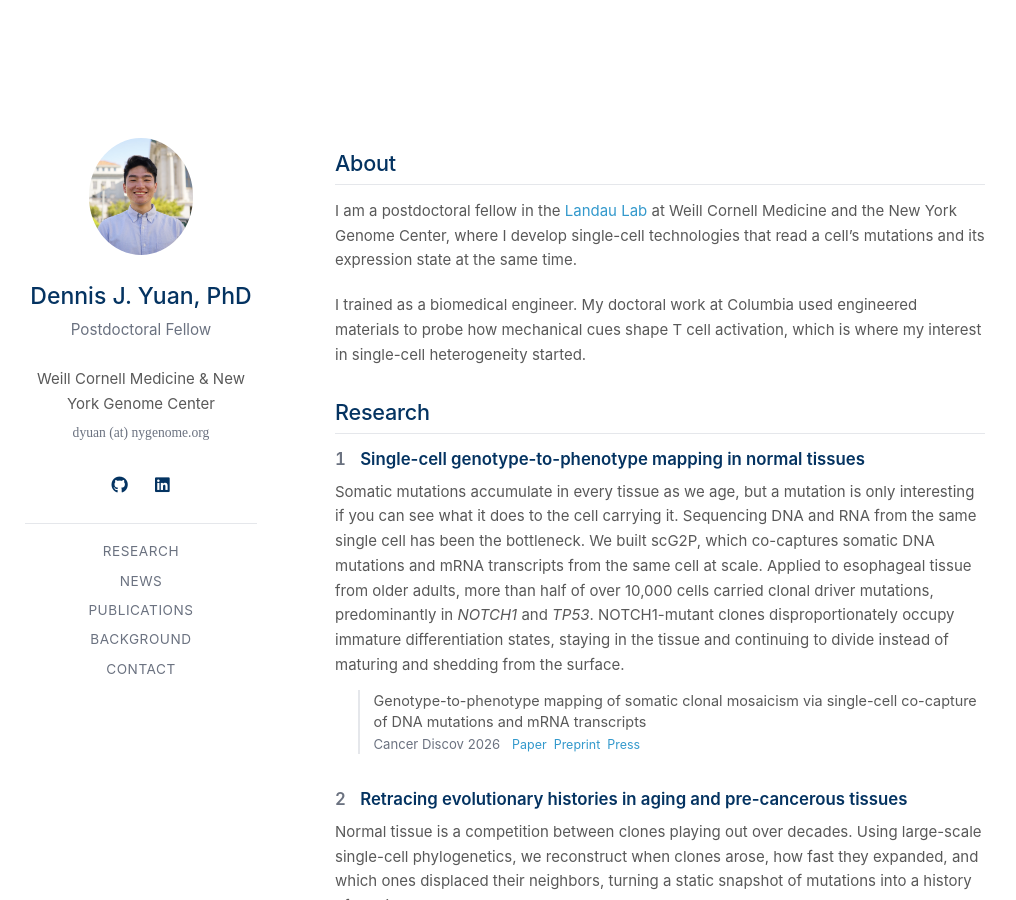
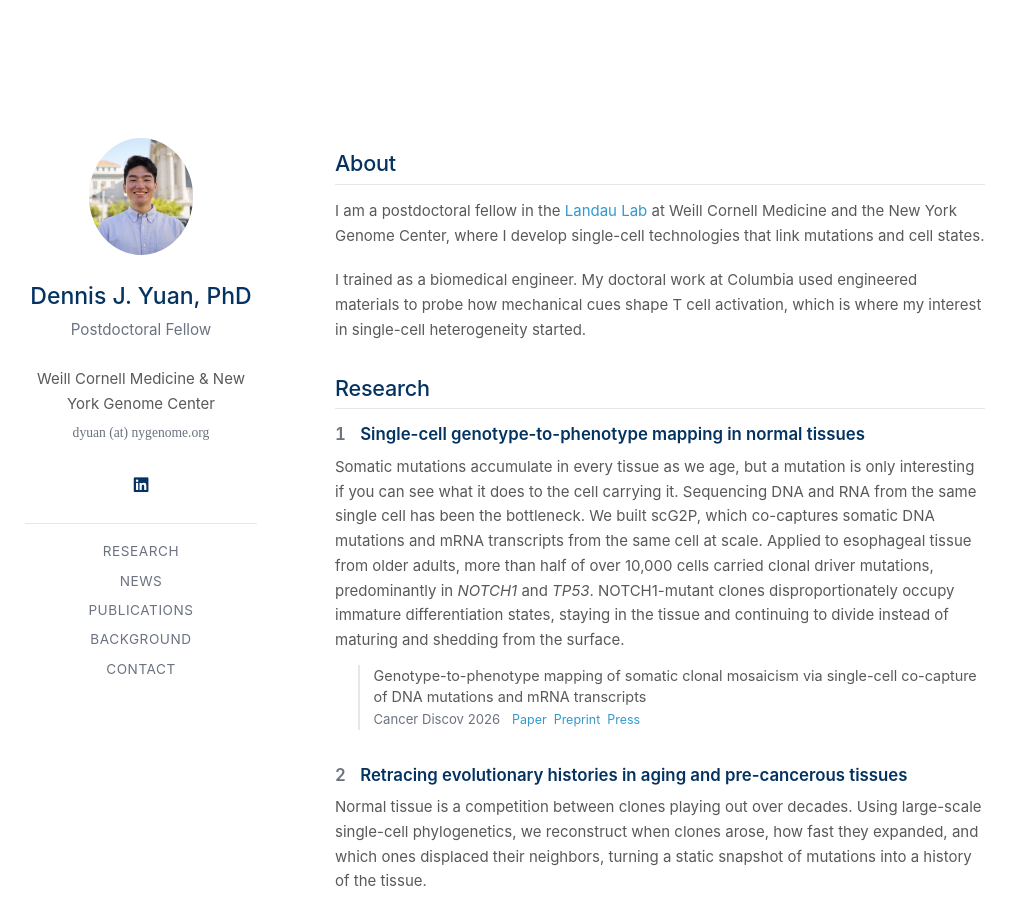
Before and after one commit to dennisjyuan/dennisjyuan.github.io, a Jekyll site: the page built from index.md, in a window 1280 px wide and 900 px high. Shown: the whole window, without its empty margins (135-1151 px from the left). Built offline with Jekyll 4.4.1, drawn with Linux system fonts in a browser that asks for light colours; a style sheet for code colours, icons or effects is not loaded; our own code applies the rules of GitHub Pages for plain Markdown files.

Commit message:
Hide GitHub link, tighten About intro paragraph

```diff
--- a/_config.yml
+++ b/_config.yml
@@ -17,7 +17,7 @@ canonical: https://dennisjyuan.github.io/
 
 # Links (delete a line to hide that icon)
 google_scholar: https://scholar.google.com/citations?user=IpkcO40AAAAJ
-github_link: https://github.com/dennisjyuan
+# github_link: https://github.com/dennisjyuan
 linkedin: https://www.linkedin.com/in/dennisjyuan
 twitter: https://twitter.com/dennisjyuan
 # cv_link: assets/files/curriculum_vitae.pdf
--- a/index.md
+++ b/index.md
@@ -4,7 +4,7 @@ layout: homepage
 
 ## About
 
-I am a postdoctoral fellow in the [Landau Lab](https://landaulab.org/) at Weill Cornell Medicine and the New York Genome Center, where I develop single-cell technologies that read a cell's mutations and its expression state at the same time.
+I am a postdoctoral fellow in the [Landau Lab](https://landaulab.org/) at Weill Cornell Medicine and the New York Genome Center, where I develop single-cell technologies that link mutations and cell states.
 
 I trained as a biomedical engineer. My doctoral work at Columbia used engineered materials to probe how mechanical cues shape T cell activation, which is where my interest in single-cell heterogeneity started.
 
```
